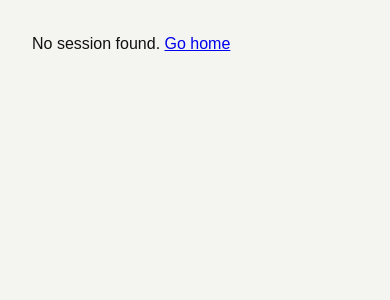
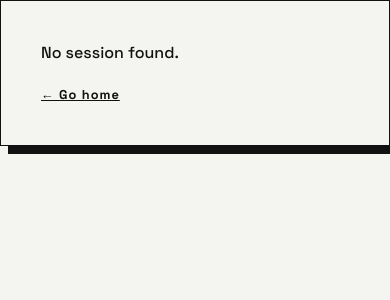
Before and after one commit to PrometheusForge/Kinetic-app, a Next.js app: page /order-confirmation in a window 390 px wide. Shown: the top 300 px of the page. Built offline with nearby package versions, Linux system fonts and the light colour scheme.

Commit message:
Enhance OrderConfirmationPage with better styles
Refactor OrderConfirmationPage to improve styling and structure.

```diff
--- a/app/order-confirmation/page.tsx
+++ b/app/order-confirmation/page.tsx
@@ -1,26 +1,22 @@
 import Stripe from 'stripe';
 
-// Next.js 15 — searchParams is a Promise. Must be awaited via props.
-// This is the official pattern from the Next.js 15 upgrade guide.
 export default async function OrderConfirmationPage(props: {
   searchParams: Promise<{ session_id?: string }>
 }) {
-  // Step 1 — await searchParams directly from props (Next.js 15 requirement)
   const searchParams = await props.searchParams
   const sessionId    = searchParams.session_id
 
-  // Step 2 — guard: no session_id in the URL
   if (!sessionId) {
     return (
-      <main style={{ padding: '2rem', fontFamily: 'sans-serif' }}>
-        <p>No session found. <a href="/">Go home</a></p>
+      <main style={styles.page}>
+        <div style={styles.card}>
+          <p style={styles.errorText}>No session found.</p>
+          <a href="/" style={styles.link}>← Go home</a>
+        </div>
       </main>
     )
   }
 
-  // Step 3 — call Stripe directly from this Server Component.
-  // No internal fetch needed. STRIPE_SECRET_KEY is already in your env vars.
-  // This works on Vercel exactly the same as locally.
   const stripe = new Stripe(process.env.STRIPE_SECRET_KEY as string, {
     apiVersion: '2023-10-16' as any,
   })
@@ -30,33 +26,215 @@ export default async function OrderConfirmationPage(props: {
     session = await stripe.checkout.sessions.retrieve(sessionId)
   } catch {
     return (
-      <main style={{ padding: '2rem', fontFamily: 'sans-serif' }}>
-        <p>Could not retrieve your session. <a href="/">Go home</a></p>
+      <main style={styles.page}>
+        <div style={styles.card}>
+          <p style={styles.errorText}>Could not retrieve your session.</p>
+          <a href="/" style={styles.link}>← Go home</a>
+        </div>
       </main>
     )
   }
 
-  // Step 4 — verify the payment actually succeeded
-  // Protects against someone manually typing a session_id for an unpaid session
   if (session.payment_status !== 'paid') {
     return (
-      <main style={{ padding: '2rem', fontFamily: 'sans-serif' }}>
-        <p>Payment not completed. <a href="/checkout">Try again</a></p>
+      <main style={styles.page}>
+        <div style={styles.card}>
+          <p style={styles.errorText}>Payment not completed.</p>
+          <a href="/checkout" style={styles.link}>← Try again</a>
+        </div>
       </main>
     )
   }
 
-  // Step 5 — render confirmation
-  const email  = session.customer_email ?? 'your email'
+  const email  = session.customer_email ?? '—'
   const amount = ((session.amount_total ?? 0) / 100).toFixed(2)
 
   return (
-    <main style={{ padding: '2rem', fontFamily: 'sans-serif' }}>
-      <h1>Order confirmed ✓</h1>
-      <p>Receipt sent to: <strong>{email}</strong></p>
-      <p>Total charged: <strong>${amount}</strong></p>
-      <br />
-      <a href="/">Back to home</a>
+    <main style={styles.page}>
+      {/* Nav bar — matches site header */}
+      <nav style={styles.nav}>
+        <a href="/" style={styles.navLogo}>KINETIC</a>
+      </nav>
+
+      <div style={styles.wrapper}>
+        {/* Confirmation card */}
+        <div style={styles.card}>
+
+          {/* Status badge */}
+          <div style={styles.badge}>PAYMENT CONFIRMED</div>
+
+          {/* Headline */}
+          <h1 style={styles.headline}>Your order<br />is secured.</h1>
+
+          {/* Divider */}
+          <div style={styles.rule} />
+
+          {/* Order detail rows */}
+          <div style={styles.detailRow}>
+            <span style={styles.detailLabel}>PRODUCT</span>
+            <span style={styles.detailValue}>KINETIC Base Unit</span>
+          </div>
+          <div style={styles.detailRow}>
+            <span style={styles.detailLabel}>TOTAL CHARGED</span>
+            <span style={styles.detailValue}>${amount}</span>
+          </div>
+          <div style={styles.detailRow}>
+            <span style={styles.detailLabel}>RECEIPT SENT TO</span>
+            <span style={styles.detailValue}>{email}</span>
+          </div>
+
+          {/* Divider */}
+          <div style={styles.rule} />
+
+          {/* Sub-copy */}
+          <p style={styles.subCopy}>
+            Your KINETIC unit is being prepared. You will receive a shipping
+            confirmation within 2 business days.
+          </p>
+
+          {/* CTA */}
+          <a href="/" style={styles.button}>← BACK TO HOME</a>
+        </div>
+
+        {/* Session ID — small, for support reference */}
+        <p style={styles.sessionRef}>
+          Reference: {sessionId.slice(0, 28)}...
+        </p>
+      </div>
     </main>
   )
 }
+
+// ─── Inline styles matching KINETIC design tokens ────────────────────────────
+// Mirrors --base, --ink, --accent, --font-display, --shadow-brutal from index.html
+
+const styles: Record<string, React.CSSProperties> = {
+  page: {
+    minHeight: '100vh',
+    backgroundColor: '#F4F4F0',   // --base
+    color: '#111111',              // --ink
+    fontFamily: "'Inter', sans-serif",
+    overflowX: 'hidden',
+  },
+  nav: {
+    position: 'fixed',
+    top: 0,
+    left: 0,
+    right: 0,
+    height: '64px',
+    display: 'flex',
+    alignItems: 'center',
+    padding: '0 1.5rem',
+    borderBottom: '1.5px solid #111111',
+    backgroundColor: '#F4F4F0',
+    zIndex: 100,
+  },
+  navLogo: {
+    fontFamily: "'Space Grotesk', sans-serif",
+    fontWeight: 700,
+    fontSize: '1.1rem',
+    letterSpacing: '0.12em',
+    color: '#111111',
+    textDecoration: 'none',
+  },
+  wrapper: {
+    paddingTop: '120px',
+    paddingBottom: '4rem',
+    maxWidth: '560px',
+    margin: '0 auto',
+    padding: '120px 1.5rem 4rem',
+  },
+  card: {
+    border: '1.5px solid #111111',
+    boxShadow: '8px 8px 0px 0px #111111',  // --shadow-brutal
+    backgroundColor: '#F4F4F0',
+    padding: '2.5rem',
+  },
+  badge: {
+    display: 'inline-block',
+    fontFamily: "'Space Grotesk', sans-serif",
+    fontWeight: 700,
+    fontSize: '0.65rem',
+    letterSpacing: '0.14em',
+    backgroundColor: '#FF4500',   // --accent
+    color: '#ffffff',
+    padding: '4px 10px',
+    marginBottom: '1.5rem',
+  },
+  headline: {
+    fontFamily: "'Space Grotesk', sans-serif",
+    fontWeight: 700,
+    fontSize: 'clamp(2rem, 5vw, 3rem)',
+    lineHeight: 1.1,
+    letterSpacing: '-0.02em',
+    marginBottom: '1.5rem',
+    color: '#111111',
+  },
+  rule: {
+    height: '1.5px',
+    backgroundColor: '#111111',
+    margin: '1.5rem 0',
+  },
+  detailRow: {
+    display: 'flex',
+    justifyContent: 'space-between',
+    alignItems: 'flex-start',
+    gap: '1rem',
+    marginBottom: '0.9rem',
+  },
+  detailLabel: {
+    fontFamily: "'Space Grotesk', sans-serif",
+    fontWeight: 700,
+    fontSize: '0.65rem',
+    letterSpacing: '0.12em',
+    color: '#111111',
+    flexShrink: 0,
+  },
+  detailValue: {
+    fontFamily: "'Inter', sans-serif",
+    fontSize: '0.9rem',
+    color: '#111111',
+    textAlign: 'right',
+  },
+  subCopy: {
+    fontSize: '0.85rem',
+    lineHeight: 1.65,
+    color: '#555555',
+    marginBottom: '2rem',
+  },
+  button: {
+    display: 'inline-block',
+    fontFamily: "'Space Grotesk', sans-serif",
+    fontWeight: 700,
+    fontSize: '0.75rem',
+    letterSpacing: '0.1em',
+    color: '#F4F4F0',
+    backgroundColor: '#111111',
+    padding: '14px 28px',
+    border: '1.5px solid #111111',
+    boxShadow: '4px 4px 0px 0px #111111',
+    textDecoration: 'none',
+    transition: 'box-shadow 0.15s, transform 0.15s',
+  },
+  link: {
+    fontFamily: "'Space Grotesk', sans-serif",
+    fontWeight: 700,
+    fontSize: '0.8rem',
+    letterSpacing: '0.08em',
+    color: '#111111',
+    textDecoration: 'underline',
+  },
+  errorText: {
+    fontFamily: "'Space Grotesk', sans-serif",
+    fontSize: '1rem',
+    marginBottom: '1rem',
+    color: '#111111',
+  },
+  sessionRef: {
+    marginTop: '1.25rem',
+    fontSize: '0.7rem',
+    color: '#999999',
+    letterSpacing: '0.04em',
+    fontFamily: 'monospace',
+  },
+}
```
